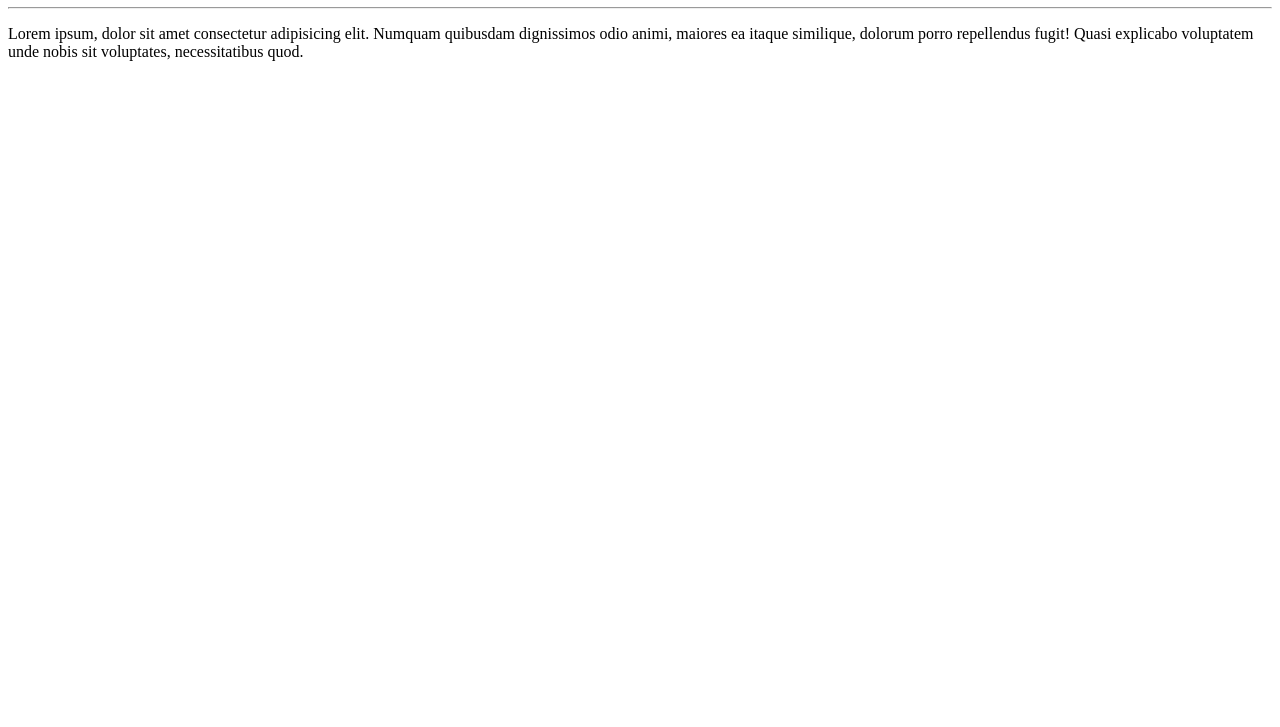
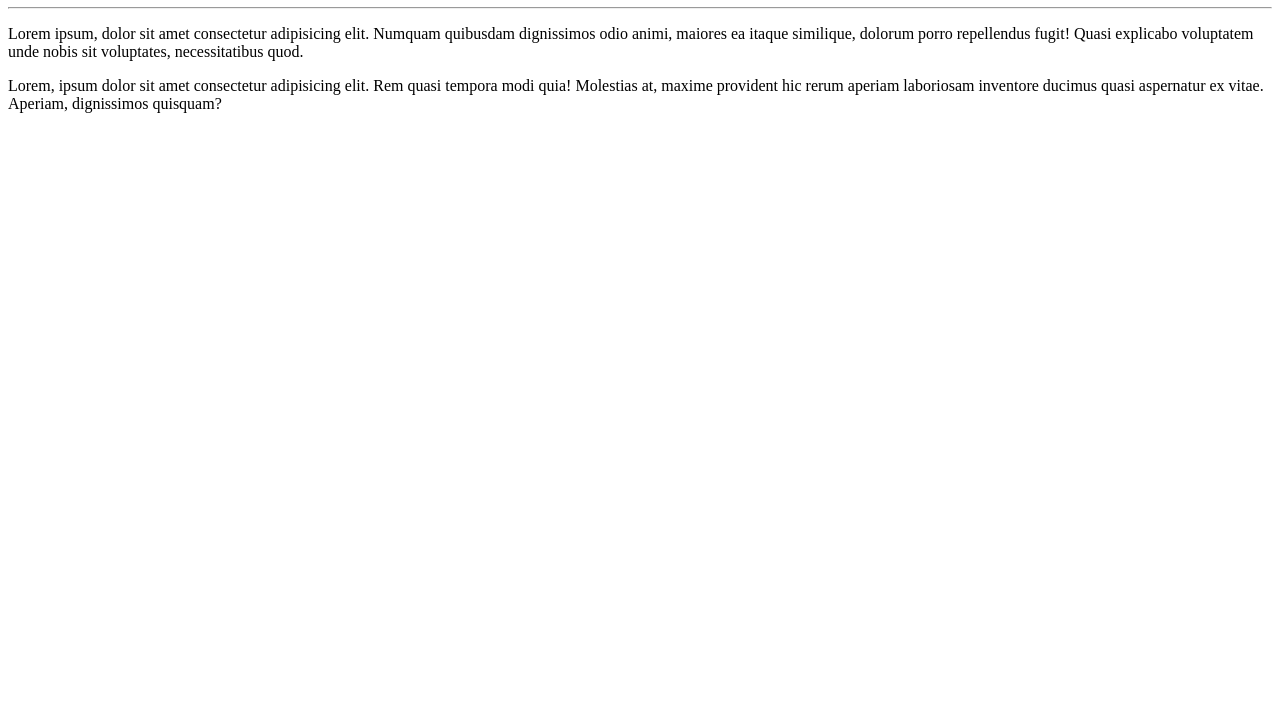
Before and after one commit to AmandaDeLaLibera/Ola-Mundo, a plain HTML site: page site-exemplo/index.html in a window 1280 px wide. Shown: the part 73-800 px from the top of the page. Drawn offline with Linux system fonts and the light colour scheme.

Commit message:
adicionei um parágrafo

```diff
--- a/site-exemplo/index.html
+++ b/site-exemplo/index.html
@@ -9,5 +9,6 @@
     <h1>Olá, Mundo!</h1>
     <hr>
     <p>Lorem ipsum, dolor sit amet consectetur adipisicing elit. Numquam quibusdam dignissimos odio animi, maiores ea itaque similique, dolorum porro repellendus fugit! Quasi explicabo voluptatem unde nobis sit voluptates, necessitatibus quod.</p>
+    <p>Lorem, ipsum dolor sit amet consectetur adipisicing elit. Rem quasi tempora modi quia! Molestias at, maxime provident hic rerum aperiam laboriosam inventore ducimus quasi aspernatur ex vitae. Aperiam, dignissimos quisquam?</p>
 </body>
 </html>
```
